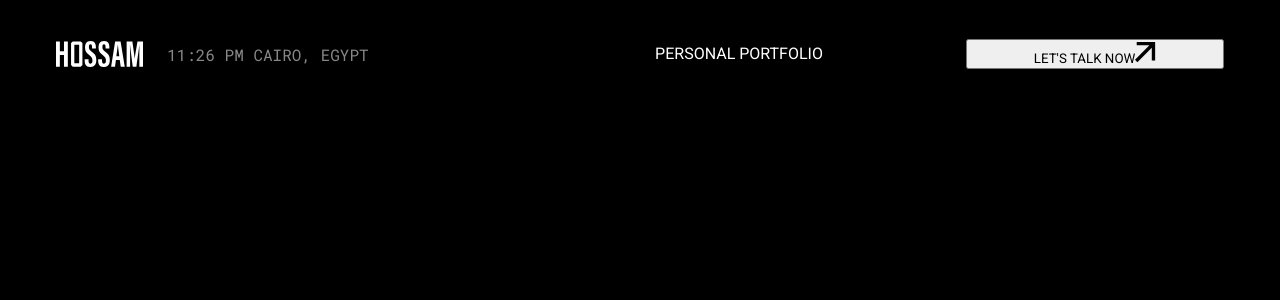
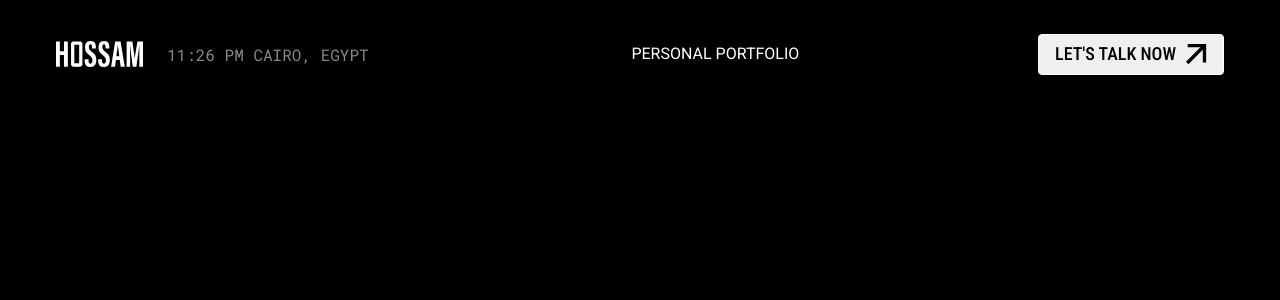
Before and after one commit to Hoss008/my-portfolio, a React (Vite) app in the folder my-portfolio/: page / in a window 1280 px wide. Shown: the top 300 px of the page. Built offline with nearby package versions, Linux system fonts and the light colour scheme.

Commit message:
header done

```diff
--- a/my-portfolio/src/App.jsx
+++ b/my-portfolio/src/App.jsx
@@ -17,7 +17,7 @@ function App() {
 
         <button className={styles.talk}>
           LET'S TALK NOW
-          <img className={styles.arrow} src={arrow} alt="Arrow" />
+          <img src={arrow} alt="Arrow" />
         </button>
       </header>
     </>
--- a/my-portfolio/src/app.module.css
+++ b/my-portfolio/src/app.module.css
@@ -37,17 +37,17 @@ body {
 }
 
 .talk {
-  font-family: "Roboto", sans-serif;
-}
-
-.arrow {
-  width: 21px;
-  height: 21px;
-}
-
-.condensed {
   font-family: "Roboto Condensed", sans-serif;
   font-weight: 500;
   font-size: 18px;
   line-height: 100%;
+  display: inline-flex;
+  align-items: center;
+  justify-self: end;
+  border-radius: 4px;
+  border: 1px solid white;
+  max-width: 188px;
+  height: 41px;
+  gap: 10px;
+  padding: 0 16px;
 }
```
